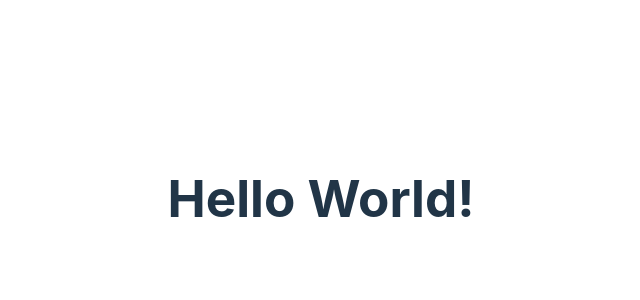
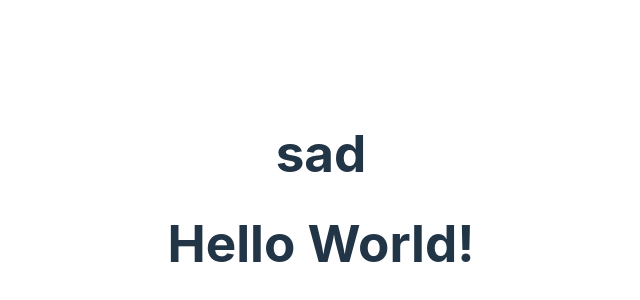
Before and after one commit to ErfuniisM/ReactJs, a React (Vite) app: page / in a window 1280 px wide. Shown: the part 202-502 px from the top of the page, without its empty margins (319-959 px from the left). Built offline with nearby package versions, Linux system fonts and the light colour scheme.

Commit message:
add Text

```diff
--- a/src/main.tsx
+++ b/src/main.tsx
@@ -5,6 +5,7 @@ import "./index.css";
 
 ReactDOM.createRoot(document.getElementById("root") as HTMLElement).render(
   <React.StrictMode>
+    <h1>sad</h1>
     <App />
   </React.StrictMode>
 );
```
